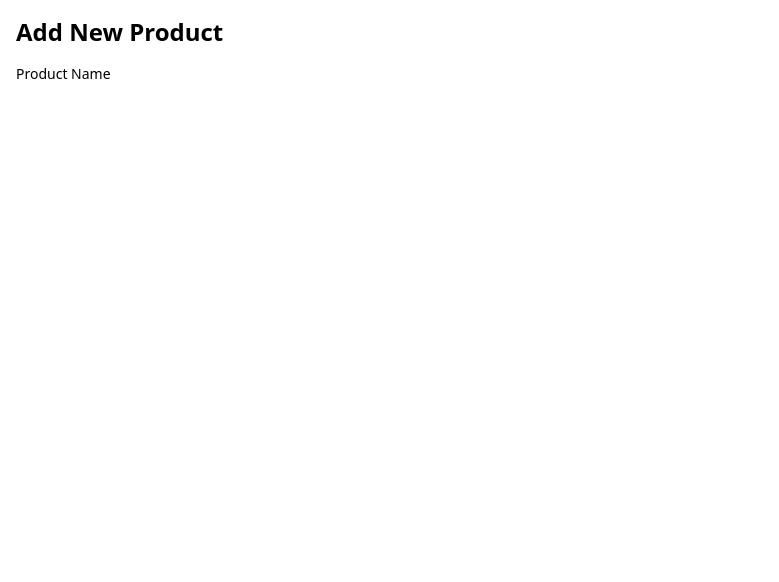
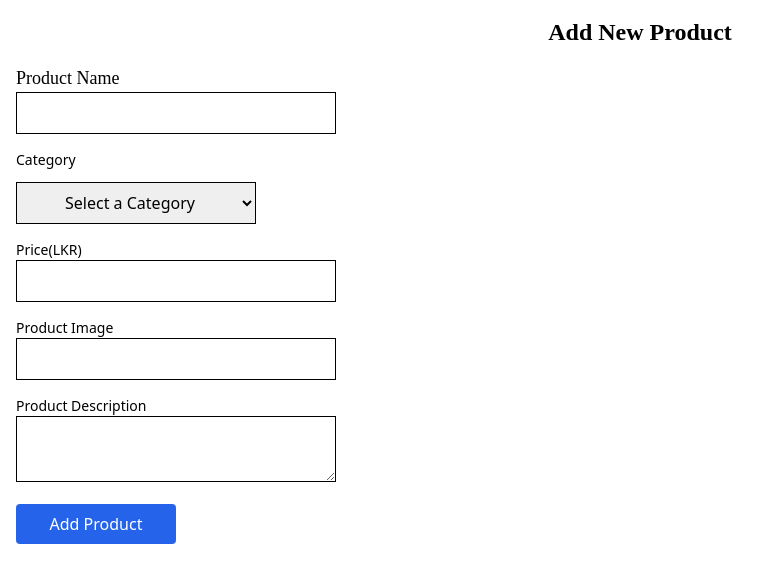
Before and after one commit to GavinRanasinghe29870/pusl2021_cgp_official, a React (Create React App) app in the folder frontend/: page /addProduct in a window 1280 px wide. Shown: the top 582 px of the page, without its empty margins (0-779 px from the left). Built offline with nearby package versions, Linux system fonts and the light colour scheme.

Commit message:
0020-Gavin
1. Create frontend of Product insertion part and Shop page.
2. Move some frontend component files to component folder and product manage page to page folder.
3. Link frontend and backend in shop page and product insert part

```diff
--- a/frontend/src/App.js
+++ b/frontend/src/App.js
@@ -1,12 +1,13 @@
 import React from 'react';
 import { BrowserRouter as Router, Route, Routes } from 'react-router-dom';
 import Home from './components/sportPeople/Home';
-import ProductList from "./components/sportPeople/ProductList";
-import ProductManage from './components/admin/ProductManage';
+import ProductList from "./pages/clubs/ProductList";
+import ProductManage from './pages/admin/ProductManage';
 import Signin from './components/sportPeople/Signin';
 import DonationRequestForm from './components/clubs/donationReq';
 import 'react-multi-carousel/lib/styles.css';
-import InsertProduct from './pages/admin/InsertProductPage';
+import InsertProduct from './components/admin/InsertProduct';
+import ProductPage from './pages/sportPeople/ProductsPage';
 
 
 function App() {
@@ -14,7 +15,7 @@ function App() {
     <Router>
       <Routes>
         <Route path="/" element={<Home />} />
-        <Route path="/shop" element={<ProductList/>} />
+        <Route path="/shop" element={<ProductPage />} />
         <Route path="/admin/productManaging" element={<ProductManage />} />
         <Route path="/Signin" element={<Signin />} />
         < Route path="/donationReq" element={<DonationRequestForm/>}/>
--- /dev/null
+++ b/frontend/src/components/admin/InsertProduct.js
@@ -0,0 +1,108 @@
+import React, { useState } from "react";
+import { useNavigate } from "react-router-dom";
+
+export default function InsertProduct() {
+
+    const [product, setProduct] = useState({
+        pd_name: "",
+        pd_category: "",
+        pd_price: "",
+        pd_image: "",
+        pd_description: "",
+    });
+
+    const navigate = useNavigate();
+
+    const categories = ["Cricket","Volleyball","Badminton","Basket Ball","Table Tenis","Tenis","Football","Chess","Netball","Swimming"];
+    function handleChange(e) {
+        const { name, value } = e.target;
+        setProduct({ ...product, [name]: value });
+    }
+
+    function handleCategorySelect(category){
+        setProduct({...product,pd_category:category});
+    }
+
+    async function handleSubmit(e) {
+        e.preventDefault();
+        try {
+            const response = await fetch("http://localhost:5000/api/products/add", {
+                method: "POST",
+                headers: {
+                    "Content-Type": "application/json",
+                },
+                body: JSON.stringify(product),
+            });
+            if (response.ok) {
+                alert("Product added successfully!");
+                navigate("/shop");
+            } else{
+                const errorData = await response.json();
+                console.error("Error adding product:", errorData);
+                alert("Failed to add Product!");
+            }
+        } catch (err) {
+            console.error("Error!", err);
+        }
+    }
+
+    return(
+        <div className="p-4">
+            <h1 className="text-2xl text-center font-bold font-header mb-4">Add New Product</h1>
+            <form onSubmit={handleSubmit} className="space-y-4 ">
+                <div>
+                    <label className="block text-lg font-header">
+                        Product Name
+                    </label>
+                    <input type="text" name="pd_name" className="w-80 p-2 border border-black" value={product.pd_name}
+                    onChange={handleChange} required></input>
+                </div>
+                <div>
+                    <label className="block text-sm font-medium">
+                        Category
+                    </label>
+                    <select className="w-60 p-2 mt-3 border border-black" value={product.pd_category}
+                    onChange={(e) => handleCategorySelect(e.target.value)} required>
+                        <option value= "" className="text-center ">
+                            Select a Category
+                        </option>
+                        {categories.map((category, index) =>(
+                            <option key={index} value={category}>
+                                {category}
+                            </option>
+                        ))}
+                    </select>
+                </div>
+                <div>
+                    <label className="block text-sm font-medium">
+                        Price(LKR)
+                    </label>
+                    <input className="w-80 p-2 border border-black" type="number" name="pd_price"
+                    value={product.pd_price} onChange={handleChange} required>
+                    </input>
+                </div>
+
+                <div>
+                    <label className="block text-sm font-medium">
+                        Product Image
+                    </label>
+                    <input className="w-80 p-2 border border-black" type="text" name="pd_image"
+                    value={product.pd_image} onChange={handleChange} required>
+                    </input>
+                </div>
+
+                <div>
+                    <label className="block text-sm font-medium">
+                        Product Description
+                    </label>
+                    <textarea className="w-80 p-2 border border-black" type="text" name="pd_description"
+                    value={product.pd_description} onChange={handleChange} required>
+                    </textarea>
+                </div>
+                <button type="submit" className="w-40 h-10 bg-blue-600 text-white p-2 rounded">
+                    Add Product
+                </button>
+            </form>
+        </div>
+    );
+}
--- a/frontend/src/pages/admin/InsertProductPage.js
+++ /dev/null
@@ -1,60 +0,0 @@
-import React, { useState } from "react";
-import { useNavigate } from "react-router-dom";
-
-export default function InsertProduct() {
-
-    const [product, setProduct] = useState({
-        pd_name: "",
-        pd_category: "",
-        pd_price: "",
-        pd_image: "",
-        pd_description: "",
-    });
-
-    const navigate = useNavigate();
-    function handleChange(e) {
-        const { name, value } = e.target;
-        setProduct({ ...product, [name]: value });
-    }
-
-    async function handleSubmit(e) {
-        e.preventDefault();
-        try {
-            const response = await fetch("/api/products", {
-                method: "POST",
-                headers: {
-                    "Content-Type": "application/json",
-                },
-                body: JSON.stringify(product),
-            });
-            if (response.ok) {
-                alert("Product added successfully!");
-                navigate("/shop");
-            } else{
-                alert("Failed to add Product!");
-            }
-        } catch (err) {
-            console.error("Error!", err);
-        }
-    }
-
-    return(
-        <div className="p-4">
-            <h1 className="text-2xl font-bold mb-4">Add New Product</h1>
-            <form className="space-y-4">
-                <div>
-                    <label className="block text-sm font-medium">
-                        Product Name
-                    </label>
-                    <input type="text" name="pd_name" className="w-full p-2" required></input>
-                </div>
-                <div>
-                    <label className="block text-sm font-medium">
-
-                    </label>
-                </div>
-            </form>
-
-        </div>
-    );
-}
--- /dev/null
+++ b/frontend/src/pages/sportPeople/ProductsPage.js
@@ -0,0 +1,94 @@
+import React, { useState, useEffect } from "react";
+import axios from "axios";
+
+export default function ProductsPage() {
+    const [products, setProducts] = useState([]);
+    const [categories, setCategories] = useState([]);
+    const [selectedCategory, setSelectedCategory] = useState("");
+
+    useEffect(() => {
+        const fetchData = async () => {
+            await fetchProducts();
+        };
+        fetchData();
+    }, []);
+
+    async function fetchProducts() {
+        try {
+            const res = await axios.get("http://localhost:5000/api/products");
+            setProducts(res.data);
+            extractCategories(res.data);
+        } catch (error) {
+            console.error("Error fetching products", error);
+        }
+    }
+
+    function extractCategories(products) {
+        const uniqueCategories = [...new Set(products.map(product => product.pd_category))];
+        setCategories(uniqueCategories);
+    }
+
+    async function filterProducts(category) {
+        setSelectedCategory(category);
+        if (category === "All") {
+            fetchProducts();
+        } else {
+            try {
+                const res = await axios.get(`http://localhost:5000/api/products/${category}`);
+                setProducts(res.data);
+            } catch (error) {
+                console.error("Error fetching filtered products", error);
+            }
+        }
+    }
+
+    return (
+        <div className="flex min-h-screen bg-gray-100 p-5">
+            {/* Sidebar for categories */}
+            <div className="w-1/4 p-4 bg-primary shadow rounded-lg">
+                <div className="bg-primary-light pt-2 pb-2 mt-1">
+                    <h2 className="text-xl text-black text-center font-bold">Categories</h2>
+                </div>
+                <div className="mt-4">
+                    <ul>
+                        <li
+                            className={`cursor-pointer p-2 ${selectedCategory === "All" ? "bg-blue-500 text-white" : ""}`}
+                            onClick={() => filterProducts("All")}
+                        >
+                            All
+                        </li>
+                        {categories.map((category, index) => (
+                            <li
+                                key={index}
+                                className={`cursor-pointer p-2 ${selectedCategory === category ? "bg-blue-500 text-white" : ""}`}
+                                onClick={() => filterProducts(category)}
+                            >
+                                {category}
+                            </li>
+                        ))}
+                    </ul>
+                </div>
+            </div>
+
+            {/* Product Display Section */}
+            <div className="w-3/4 p-4">
+                <h2 className="text-2xl font-bold mb-4">Products</h2>
+                <div className="grid grid-cols-3 gap-4">
+                    {products.length > 0 ? (
+                        products.map((product) => (
+                            <div key={product._id} className="bg-white shadow rounded-lg p-4">
+                                <img src={product.pd_image} alt={product.pd_name} className="w-full h-40 object-cover rounded" />
+                                <h3 className="text-lg font-semibold mt-2">{product.pd_name}</h3>
+                                <p className="text-gray-600">{product.pd_category}</p>
+                                <p className="text-blue-600 font-bold">${product.pd_price}</p>
+                                <p className="text-gray-700 mt-1">{product.pd_description}</p>
+                            </div>
+                        ))
+                    ) : (
+                        <p className="text-center col-span-3 text-gray-600">No products available</p>
+                    )}
+                </div>
+            </div>
+        </div>
+    );
+}
```
Also changed, not shown: frontend/src/pages/admin/ProductManage.js (renamed from frontend/src/components/admin/ProductManage.js), frontend/src/pages/clubs/ProductList.js (renamed from frontend/src/components/sportPeople/ProductList.js), 1 other file (tests, documents, lock files or other folders).
